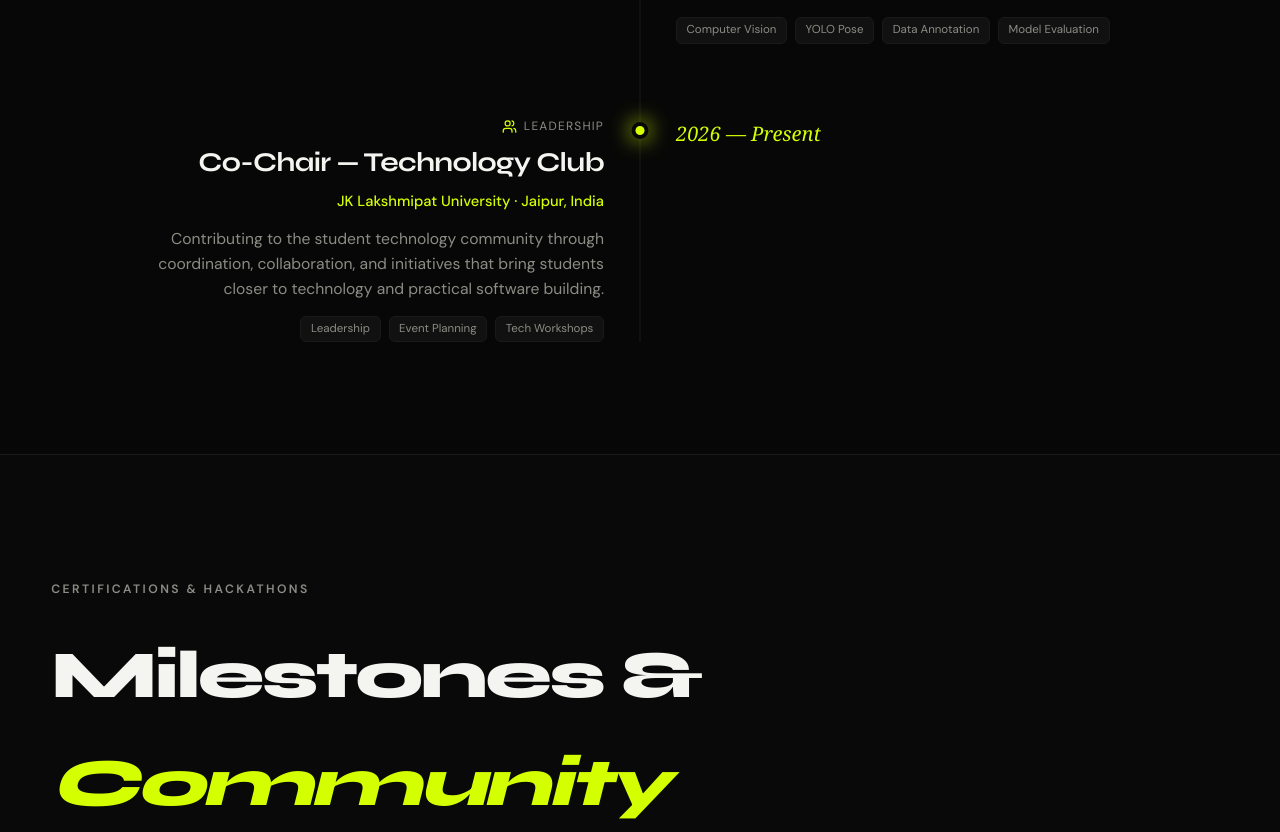
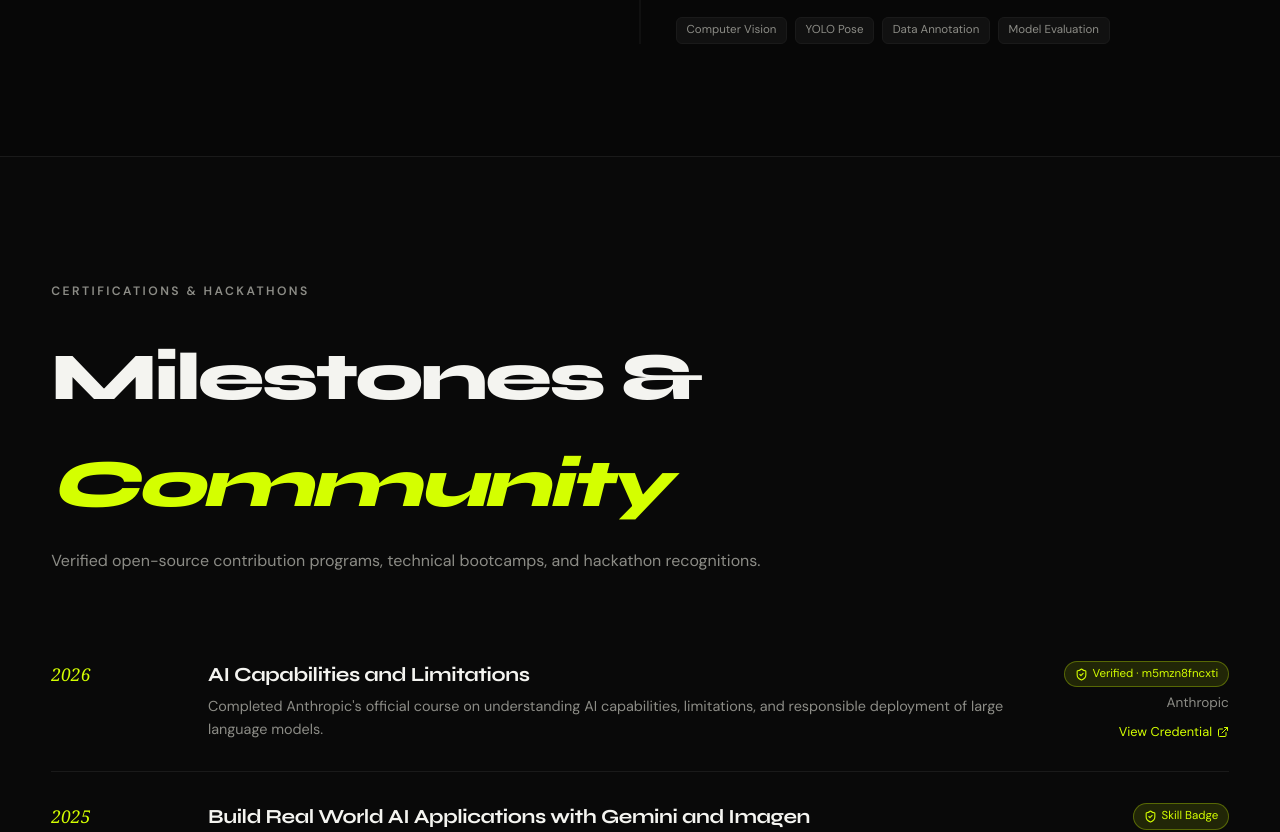
Before and after one commit to Aditya4453/portfolio_apk, a React (Vite) app in the folder client/: page / in a window 1280 px wide. Shown: the part 5887-6719 px from the top of the page. Built offline with nearby package versions, Linux system fonts and the light colour scheme; no server answers; a web font is replaced by a local one.

Commit message:
Updated Content for credentials and timeline

```diff
--- a/client/src/data/fallbackData.js
+++ b/client/src/data/fallbackData.js
@@ -146,16 +146,7 @@ export const fallbackPortfolioData = {
         'Explored computer-vision approaches to cricket biomechanics analytics, including data annotation, offline kinematic trials, pose-estimation workflows, and analysis of model accuracy.',
       tags: ['Computer Vision', 'YOLO Pose', 'Data Annotation', 'Model Evaluation'],
     },
-    {
-      type: 'leadership',
-      year: '2026 — Present',
-      title: 'Co-Chair — Technology Club',
-      institution: 'JK Lakshmipat University',
-      location: 'Jaipur, India',
-      description:
-        'Contributing to the student technology community through coordination, collaboration, and initiatives that bring students closer to technology and practical software building.',
-      tags: ['Leadership', 'Event Planning', 'Tech Workshops'],
-    },
+
   ],
 
   achievements: [
@@ -190,26 +181,6 @@ export const fallbackPortfolioData = {
       badge: 'Skill Badge',
     },
     {
-      year: '2025',
-      title: 'HackJKLU Core Organizing Contributor',
-      organization: 'JK Lakshmipat University',
-      category: 'Hackathon Leadership',
-      description:
-        'Key contributor to organizing, technical creative outreach, and execution for 500+ hackathon participants across institutions.',
-      certificateUrl: 'https://hackjklu.com',
-      badge: 'Leadership',
-    },
-    {
-      year: '2025',
-      title: 'Winter of Code 5.0 — Selected Contributor',
-      organization: 'Winter of Code / Open Source Community',
-      category: 'Open Source',
-      description:
-        'Selected to participate in a premier open-source contribution program; collaborated on issues and merged pull requests to enhance real-world repositories.',
-      certificateUrl: 'https://winterofcode.com',
-      badge: 'Verified Program',
-    },
-    {
       year: '2024',
       title: 'Programming for Everybody (Getting Started with Python)',
       organization: 'University of Michigan · Coursera',
```
Also changed, not shown: 1 other file (tests, documents, lock files or other folders).
